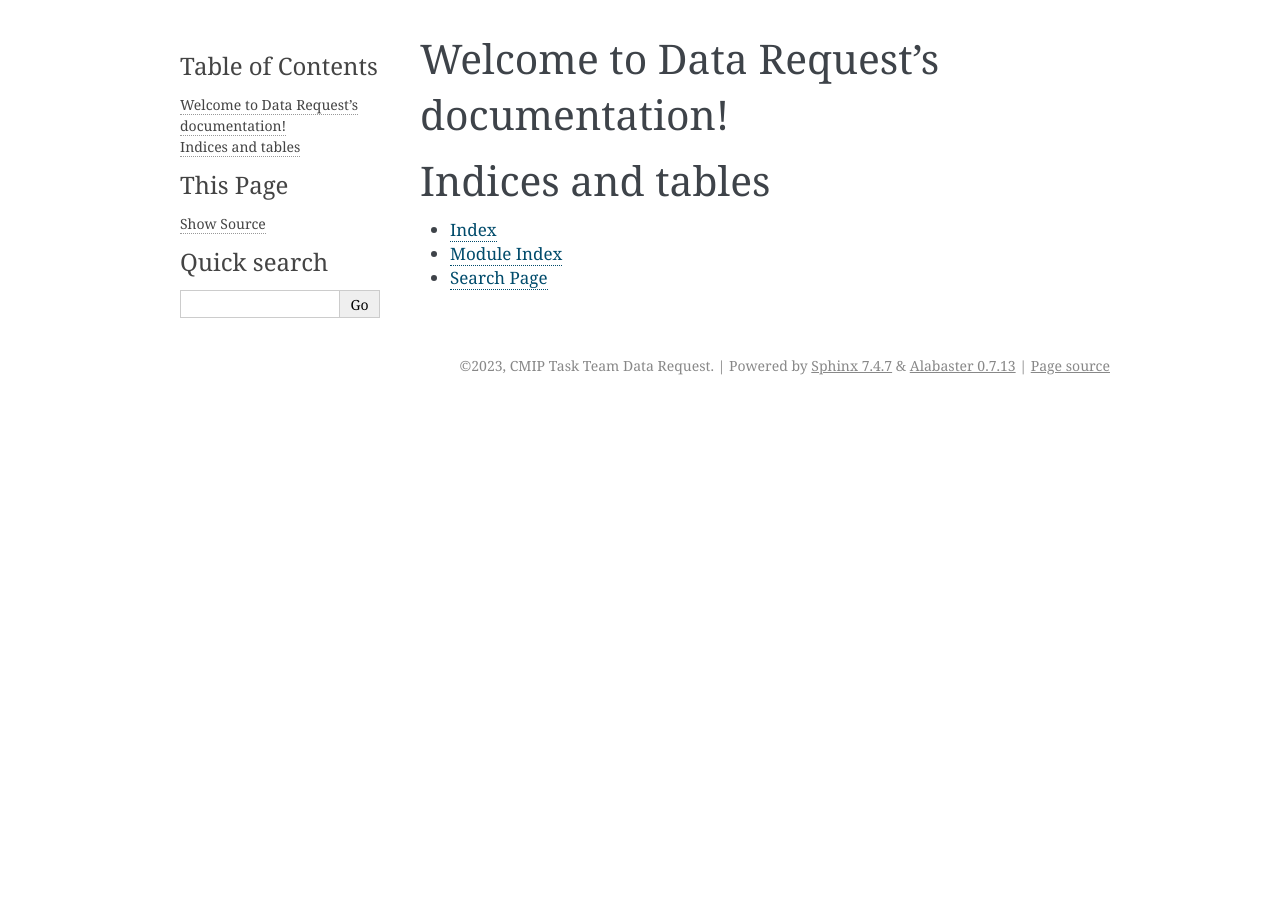
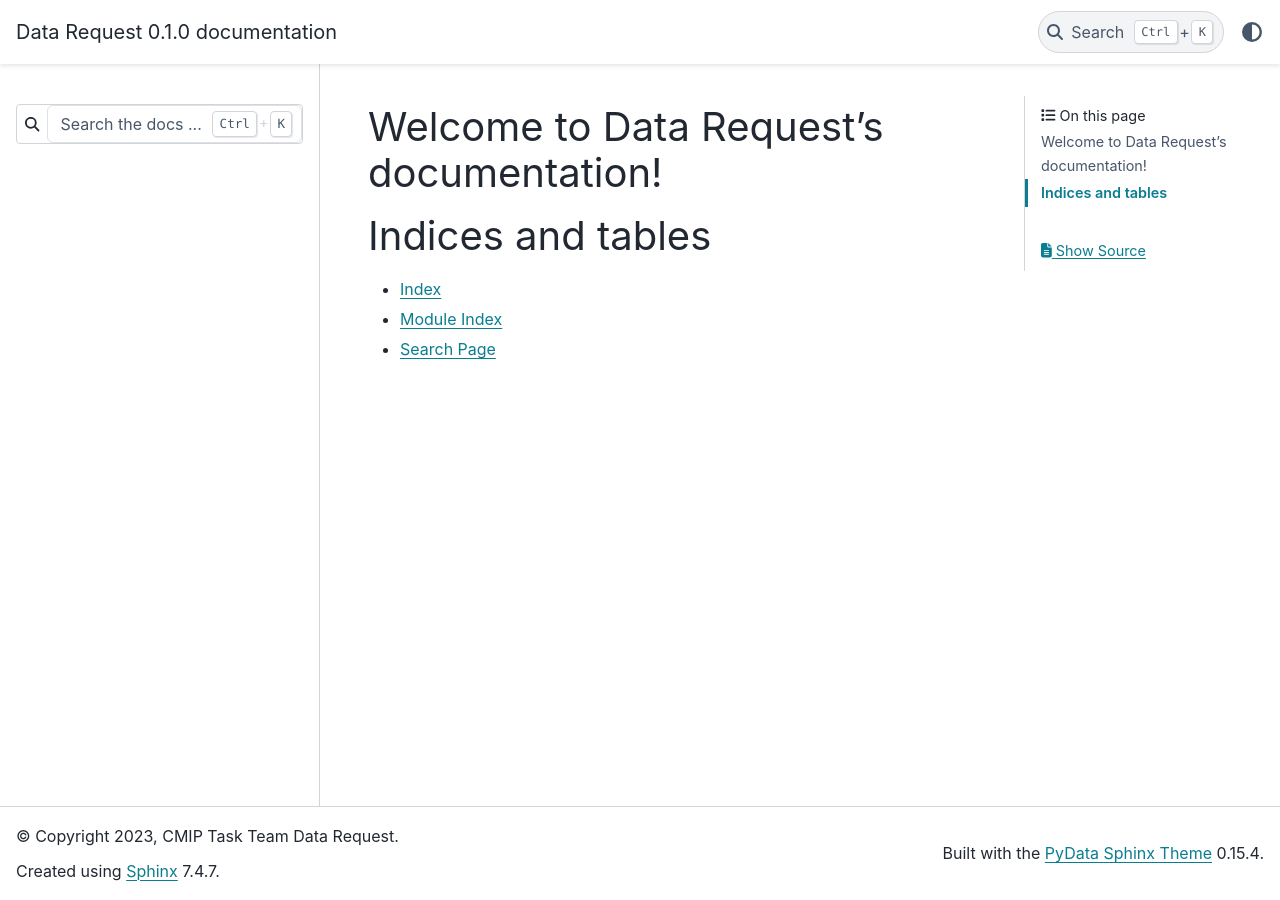
Before and after one commit to zklaus/data-request, a Sphinx documentation site: the page built from docs/source/index.rst, in a window 1280 px wide. Built offline with Sphinx 7.4.7 and the PyData theme 0.15.4, drawn with Linux system fonts in a browser that asks for light colours; the version number could not be read and is left out; part of the change alters nothing that is shown.

```diff
--- a/docs/source/conf.py
+++ b/docs/source/conf.py
@@ -10,9 +10,27 @@
 # add these directories to sys.path here. If the directory is relative to the
 # documentation root, use os.path.abspath to make it absolute, like shown here.
 #
-# import os
-# import sys
-# sys.path.insert(0, os.path.abspath('.'))
+import os
+import sys
+from importlib.metadata import version
+from pathlib import Path
+
+# If extensions (or modules to document with autodoc) are in another directory,
+# add these directories to sys.path here. If the directory is relative to the
+# documentation root, use os.path.abspath to make it absolute, like shown here.
+root = Path(__file__).absolute().parent.parent.parent
+sys.path.insert(0, str(root))
+
+# -- RTD configuration ------------------------------------------------
+
+# on_rtd is whether we are on readthedocs.org, this line of code grabbed from
+# docs.readthedocs.org
+on_rtd = os.environ.get("READTHEDOCS", None) == "True"
+
+# This is used for linking and such so we link to the thing we're building
+rtd_version = os.environ.get("READTHEDOCS_VERSION", "latest")
+if rtd_version not in ["latest", "stable", "doc"]:
+    rtd_version = "latest"
 
 
 # -- Project information -----------------------------------------------------
@@ -31,10 +49,20 @@ release = '0.1.0'
 # extensions coming with Sphinx (named 'sphinx.ext.*') or your custom
 # ones.
 extensions = [
+    "sphinx.ext.autodoc",
+    "sphinx.ext.mathjax",
+    "sphinx.ext.intersphinx",
+    "sphinx.ext.autosummary",
+    "sphinx.ext.extlinks",
+    "sphinx.ext.napoleon",
+    "myst_parser",
+    "sphinx_toolbox.collapse",
 ]
 
+myst_enable_extensions = ["colon_fence"]
+
 # Add any paths that contain templates here, relative to this directory.
-templates_path = ['_templates']
+templates_path = ["_templates"]
 
 # List of patterns, relative to source directory, that match files and
 # directories to ignore when looking for source files.
@@ -47,9 +75,32 @@ exclude_patterns = []
 # The theme to use for HTML and HTML Help pages.  See the documentation for
 # a list of builtin themes.
 #
-html_theme = 'alabaster'
+# html_theme = "sphinx_rtd_theme"
+html_theme = "pydata_sphinx_theme"
 
 # Add any paths that contain custom static files (such as style sheets) here,
 # relative to this directory. They are copied after the builtin static files,
 # so a file named "default.css" will overwrite the builtin "default.css".
-html_static_path = ['_static']
+# html_static_path = ["_static"]
+
+html_sidebars = {
+    "**": ["search-field.html", "sidebar-nav-bs.html", "sidebar-ethical-ads.html"]
+}
+
+
+# -- Extension configuration -------------------------------------------------
+
+# -- Options for intersphinx extension ---------------------------------------
+
+# Example configuration for intersphinx: refer to the Python standard library.
+intersphinx_mapping = {
+    "https://docs.python.org/": None,
+    "pandas": (
+        "https://pandas.pydata.org/pandas-docs/stable/",
+        "https://pandas.pydata.org/pandas-docs/stable/objects.inv",
+    ),
+    "numpy": (
+        "https://docs.scipy.org/doc/numpy/",
+        "https://docs.scipy.org/doc/numpy/objects.inv",
+    ),
+}
```
